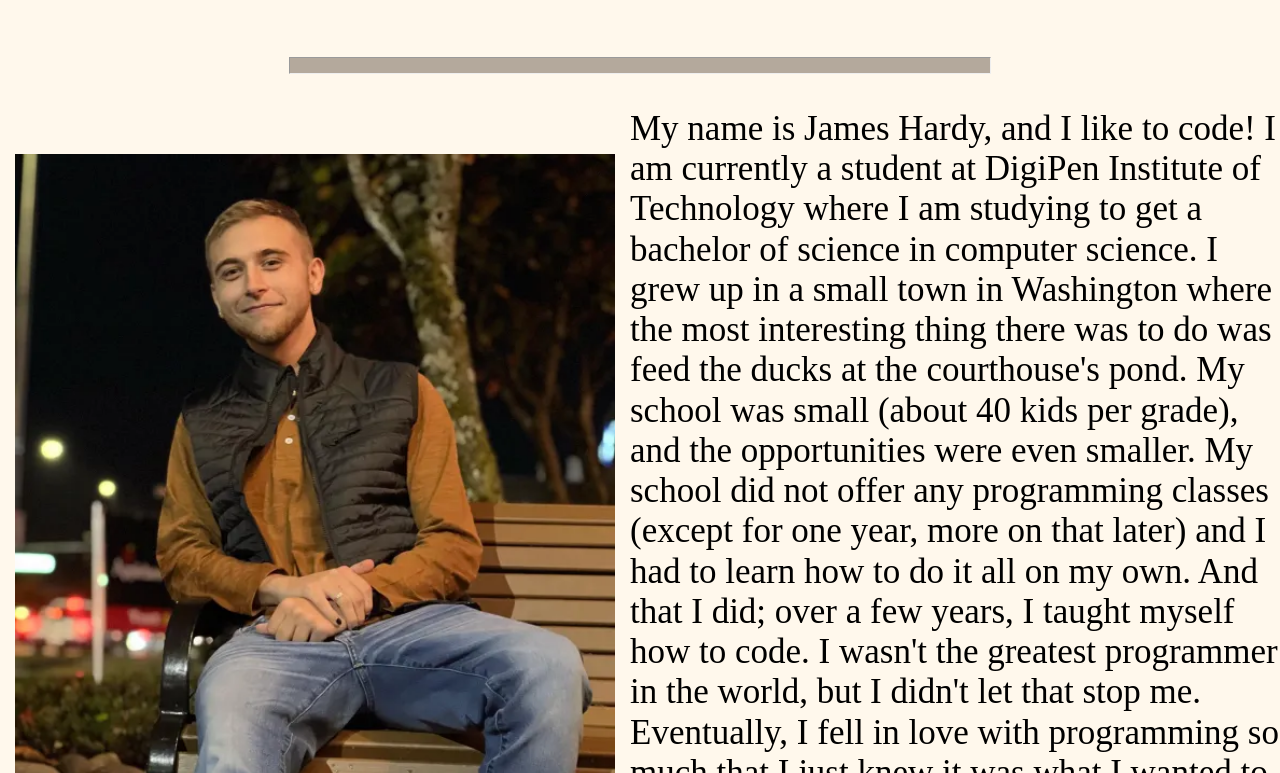
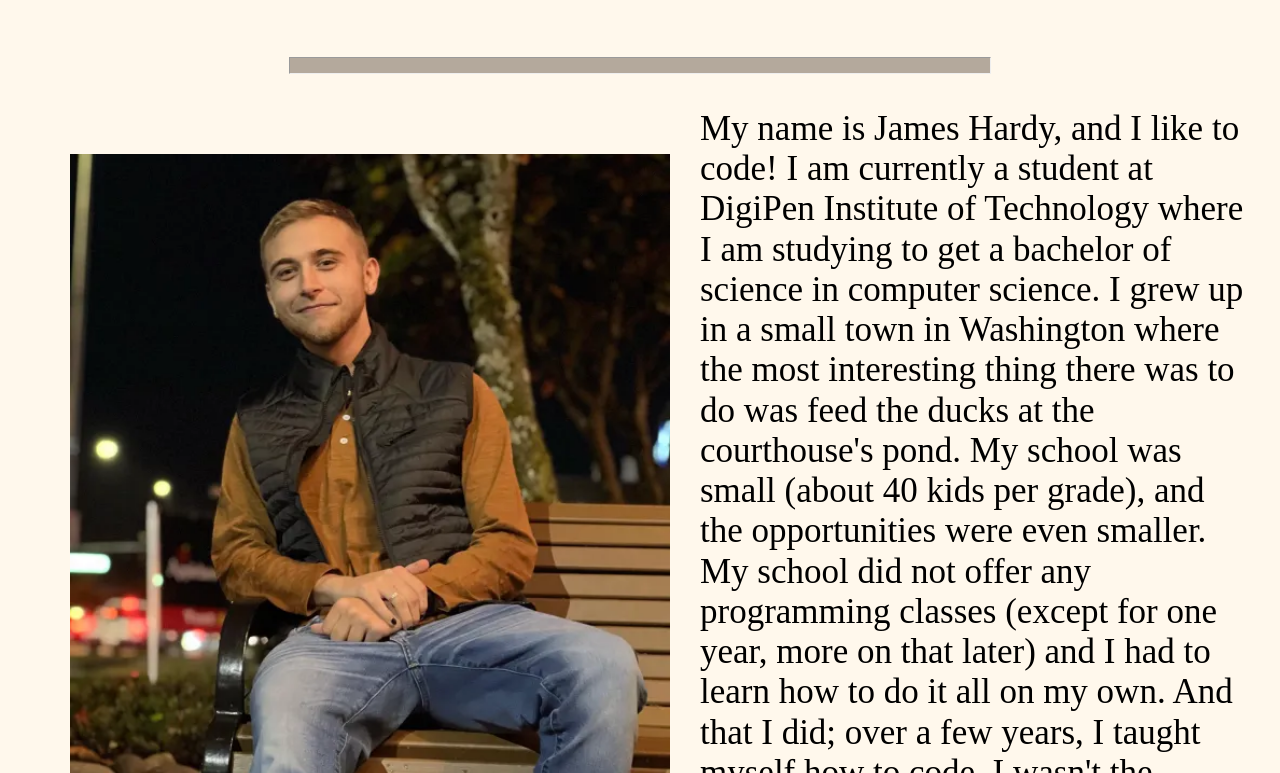
Before and after one commit to JamesHardy141/website, a plain HTML site: page about.html in a window 1280 px wide. Shown: the part 327-1100 px from the top of the page. Drawn offline with Linux system fonts and the light colour scheme.

Commit message:
Update about.html

```diff
--- a/about.html
+++ b/about.html
@@ -22,8 +22,8 @@
     <h1> About Me </h1>
     <hr class = liner></hr>
     <img src="websiteHS.png" class = "mePicture" alt="Me!"
-    style="float: left; margin-right: 15px; margin-left: 15px; margin-bottom: 15px; margin-bottom: 15px;">
-    <p style= "font-size: 35px">
+    style="float: left; margin-right: 30px; margin-bottom: 30px;">
+    <p style= "font-size: 35px; margin-right: 30px;">
         My name is James Hardy, and I like to code! I am currently a student at DigiPen Institute of Technology
       where I am studying to get a bachelor of science in computer science. I grew up in a small town in Washington
       where the most interesting thing there was to do was feed the ducks at the courthouse's pond. My school was
```
